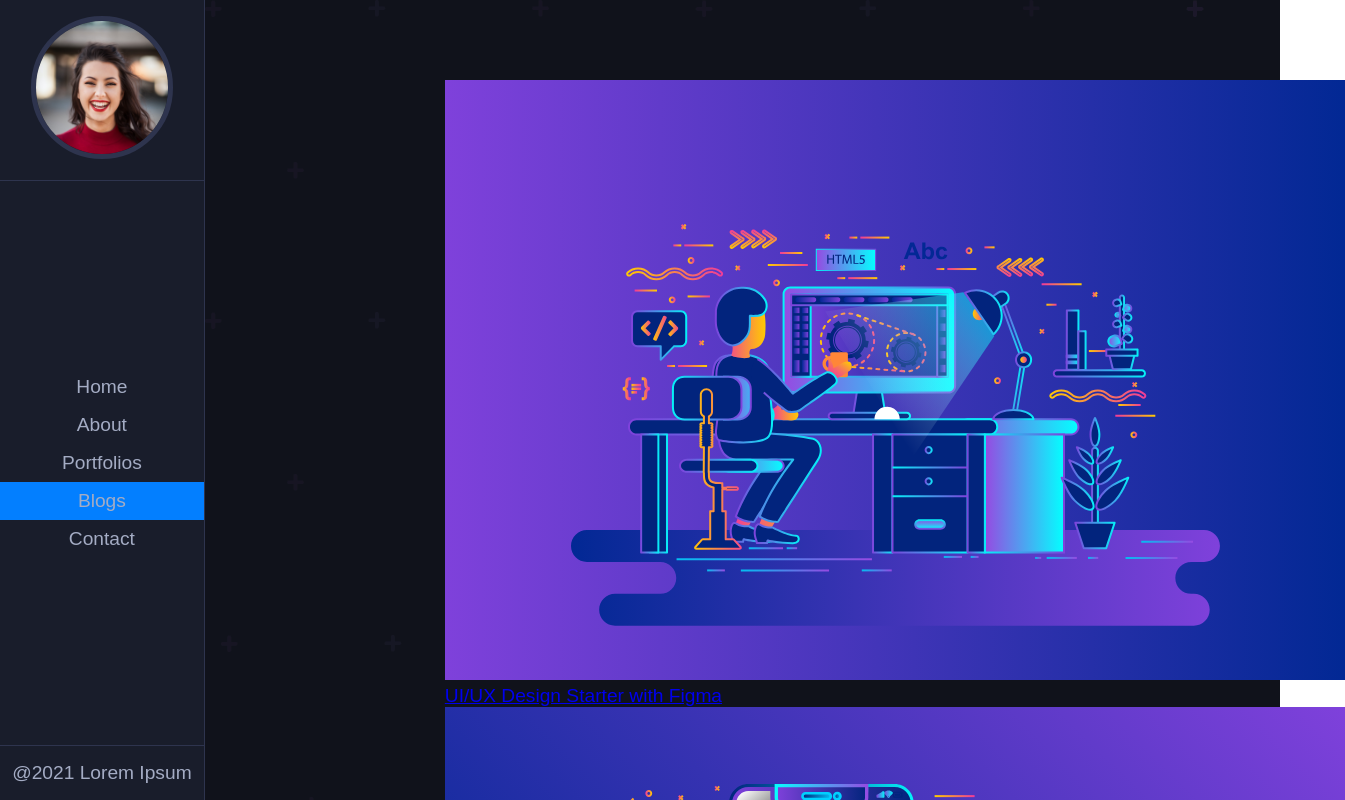
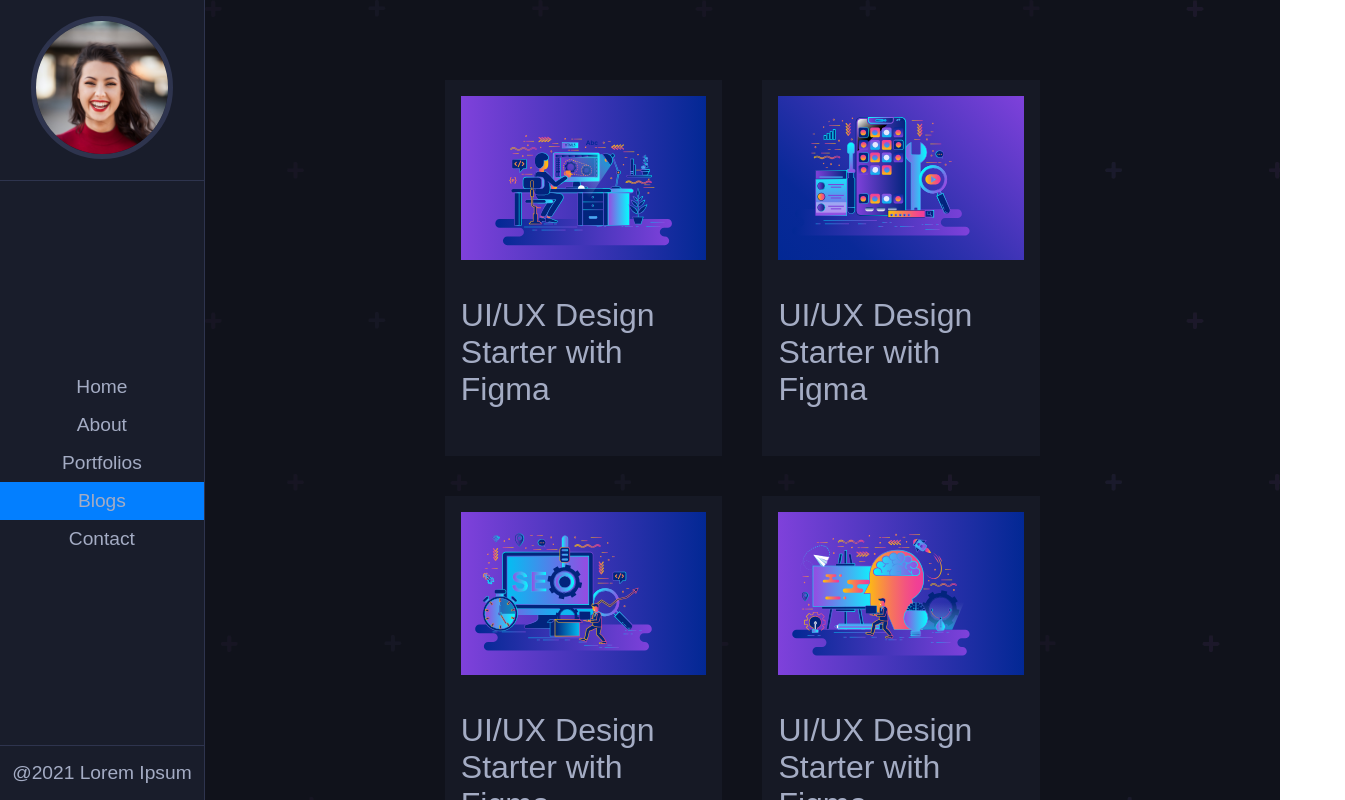
Before and after one commit to shafeenashaikh/React-Portfolio, a React (Create React App) app: page /blogs in a window 1280 px wide. Shown: the top 800 px of the page, 1345 px wide, since content can reach past the window. Built offline with nearby package versions, Linux system fonts and the light colour scheme; a web font is replaced by a local one.

Commit message:
Done styling of the BlogPage

```diff
--- a/src/App.scss
+++ b/src/App.scss
@@ -6,6 +6,7 @@
 @import './Styles/about';
 @import './Styles/skill';
 @import './Styles/services';
+@import './Styles/blogs';
 
 *{
     padding: 0;
--- a/src/Styles/_blogs.scss
+++ b/src/Styles/_blogs.scss
@@ -0,0 +1,35 @@
+.BlogsPage{
+    display: grid;
+    grid-template-columns: repeat(2, 1fr);
+    grid-gap: 2.5rem;
+    .blog{
+        background-color: #161925;
+        width: 100%;
+        padding: 1rem;
+        overflow: hidden;
+
+        .blog-content{
+            overflow: hidden;
+            padding-bottom: 2rem;
+            img{
+                width: 100%;
+                transition: all .4s ease-in-out;
+                &:hover{
+                    transform: scale(1.2);
+                }
+                padding-bottom: 2rem;
+            }
+            .blog-link{
+                color: inherit;
+                font-family: inherit;
+                text-decoration: none;
+                font-size: 2rem;
+                padding-bottom: 2rem;
+                transition: all .4s ease-in-out;
+                &:hover{
+                    color: #037FFF;
+                }
+            }
+        }
+    }
+}
```
